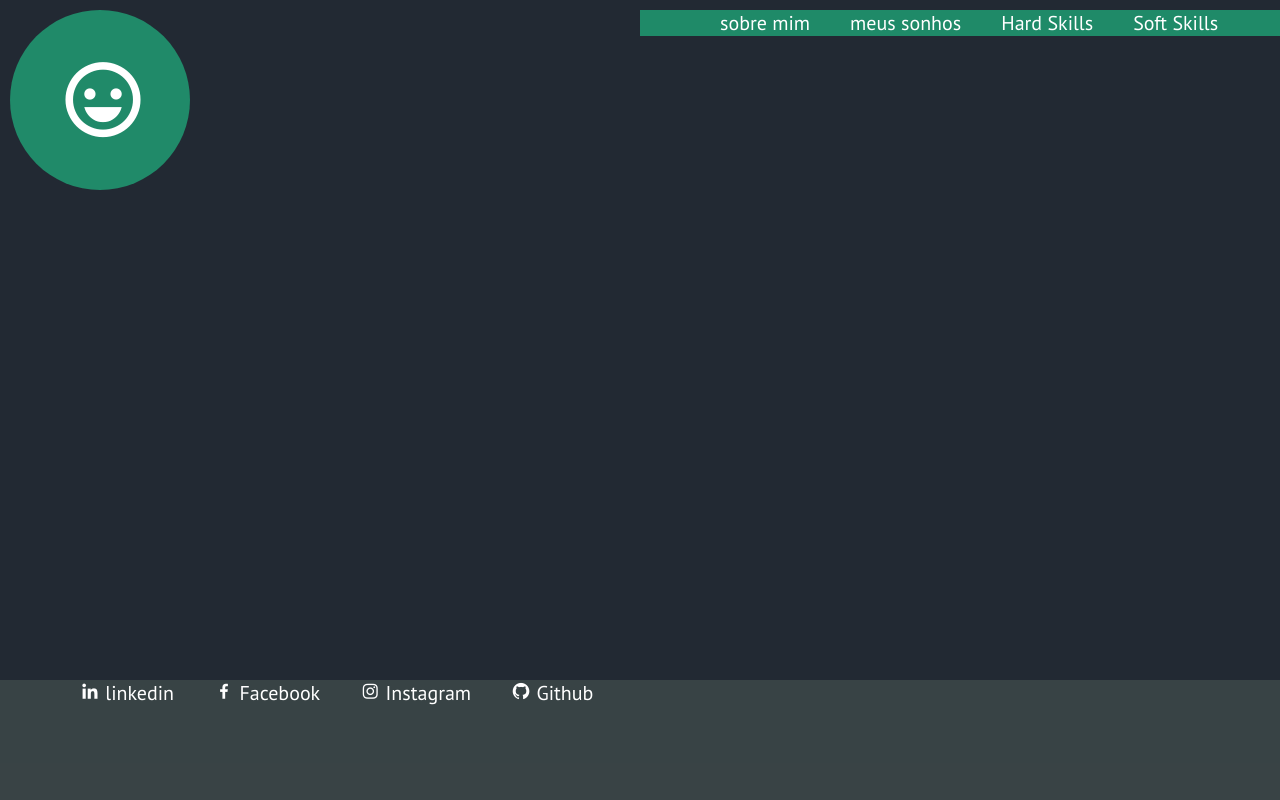
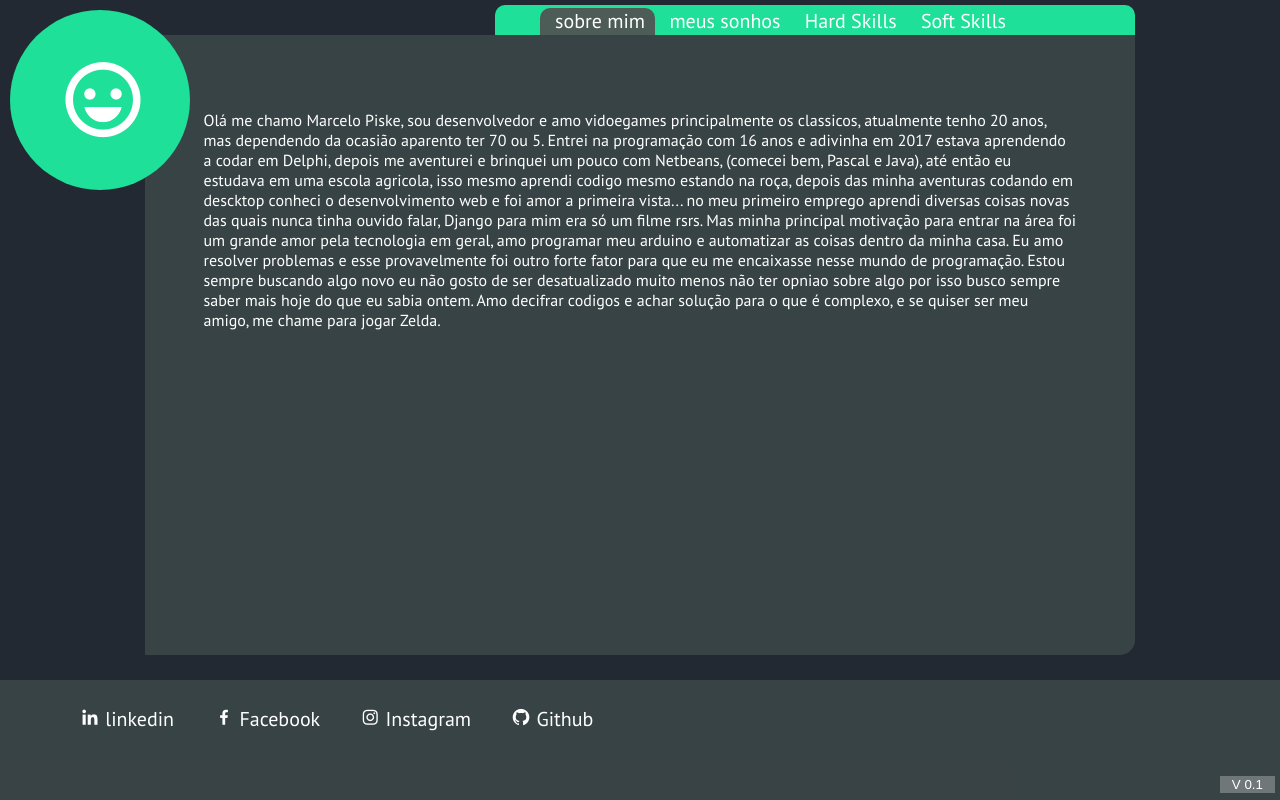
Before and after one commit to MarceloPiske/meuperfil, a plain HTML site: page html/index.html in a window 1280 px wide. Drawn offline with nearby package versions, Linux system fonts and the light colour scheme.

Commit message:
subindo codigo

```diff
--- a/css/index.css
+++ b/css/index.css
@@ -5,31 +5,47 @@ body{
     color: white;
 }
 header{
+    border-radius: 10px 10px 0 0;
     position: fixed;
-    right: 0px;
-    height: 10vh;
+    margin: 0;
+    top: 5px;
+    right: calc(20vh - 15px);
+    height: 30px;
     width: 50vw;
-
+    background-color: #1ee099;
+    vertical-align: auto;
 }
 header nav{
-    position: absolute;
+    margin-top: 15px;
     width: 100%;
-    background-color: #1ee09988
+    height: 100%;
+    transform: translateY(-40%);
 }
 header nav ul{
     margin: 0;
 }
 header nav ul li{
+    width: auto;
+    margin-left: 20px;
+    display: inline;
     cursor: pointer;
-    float: left;
+    /* float: left; */
     list-style: none;
-    margin-left: 40px;
-    font-size: 2.5vh;
+    font-size: 20px;
+}
+.animation_float{
+    bottom: 0;
+    left: 45px;
+    border-radius: 10px 10px 0 0;
+    height: 90%;
+    width: 115px;
+    position: absolute;
+    background-color: #4d5c57;
 }
 .perfil{
     border-radius: 50%;
     font-size: 90px;
-    background-color: #1ee09988;
+    background-color: #1ee099;
     width: 20vh;
     height: 20vh;
     text-align: center;
@@ -40,7 +56,21 @@ header nav ul li{
     margin-top: 50%;
     transform: translate(-10%,-50%);
 }
-
+.descriptions_content{
+    z-index: -1;
+    top: 35px;
+    left: calc(20vh - 15px);
+    right: calc(20vh - 15px);
+    position: absolute;
+    /* width: 70vw; */
+    height: 75vh;
+    background-color: #4e5a5685;
+    border-radius: 15px 0;
+    padding: 10px;
+}
+.descriptions_content div{
+    padding: 5%;
+}
 footer{
     position: absolute;
     bottom: 0px;
@@ -49,7 +79,7 @@ footer{
     height: 15vh;
 }
 footer ul{
-    margin: 0;
+    margin: auto;
 }
 footer ul li{
     cursor: pointer;
@@ -57,6 +87,7 @@ footer ul li{
     list-style: none;
     margin-left: 40px;
     font-size: 2.5vh;
+    transform: translateY(100%);
 }
 footer input:disabled{
     position: absolute;
@@ -67,5 +98,4 @@ footer input:disabled{
     border: 0;
     color: white;
     width: 4vw;
-
 }
--- a/html/index.html
+++ b/html/index.html
@@ -15,27 +15,67 @@
 
 <body>
   <header>
+    <div class="animation_float">
+
+    </div>
     <nav>
       <ul>
-        <li>sobre mim</li>
-        <li>meus sonhos</li>
-        <li>Hard Skills</li>
-        <li>Soft Skills</li>
+        <li onclick="seeDescription('sobre')">sobre mim</li>
+        <li onclick="seeDescription('sonho')">meus sonhos</li>
+        <li onclick="seeDescription('hardskill')">Hard Skills</li>
+        <li onclick="seeDescription('softskill')">Soft Skills</li>
       </ul>
     </nav>
   </header>
-  <section class="perfil">
-    <img src="" alt="">
-    <i class='bx bx-happy'></i>
-  </section>
+  <main>
+    <section class="perfil">
+      <img src="" alt="">
+      <i class='bx bx-happy'></i>
+    </section>
+
+    <section class="descriptions_content">
+      <div id="sobre">
+        <p>
+          Olá me chamo Marcelo Piske, sou desenvolvedor e amo vidoegames principalmente
+          os classicos, atualmente tenho 20 anos, mas dependendo da ocasião aparento ter
+          70 ou 5.
+          Entrei na programação com 16 anos e adivinha em 2017 estava aprendendo a codar em Delphi,
+          depois me aventurei e brinquei um pouco com Netbeans, (comecei bem, Pascal e Java),
+          até então eu estudava em uma escola agricola, isso mesmo aprendi codigo mesmo estando na roça,
+          depois das minha aventuras codando em descktop conheci o desenvolvimento web e foi amor a primeira vista...
+          no meu primeiro emprego aprendi diversas coisas novas das quais nunca tinha ouvido falar,
+          Django para mim era só um filme rsrs.
+          Mas minha principal motivação para entrar na área foi um grande amor pela tecnologia em geral,
+          amo programar meu arduino e automatizar as coisas dentro da minha casa.
+          Eu amo resolver problemas e esse provavelmente foi outro forte fator para que eu me encaixasse
+          nesse mundo de programação.
+          Estou sempre buscando algo novo eu não gosto de ser desatualizado muito menos não ter opniao sobre algo
+          por isso busco sempre saber mais hoje do que eu sabia ontem.
+          Amo decifrar codigos e achar solução para o que é complexo, e se quiser ser meu amigo, me chame para jogar
+          Zelda.
+        </p>
+      </div>
+      <div id="sonho">
+
+      </div>
+      <div id="hardskill" >
+
+      </div>
+      <div id="softskill" >
+
+      </div>
+    </section>
+  </main>
   <footer>
     <ul>
-      <li><i class='bx bxl-linkedin' ></i> linkedin</li>
-      <li><i class='bx bxl-facebook'></i> Facebook</li>
-      <li><i class='bx bxl-instagram' ></i> Instagram</li>
-      <li><i class='bx bxl-github' ></i> Github</li>
+      <li><i class='bx bxl-linkedin'></i><a href=""></a> linkedin</li>
+      <li><i class='bx bxl-facebook'></i><a href=""></a> Facebook</li>
+      <li><i class='bx bxl-instagram'></i><a href=""></a> Instagram</li>
+      <li><i class='bx bxl-github'></i><a href=""></a> Github</li>
     </ul>
+    <input value="V 0.1" type="text" disabled>
   </footer>
+  <script src="/javascript/index.js"></script>
 </body>
 
 </html>
--- /dev/null
+++ b/javascript/index.js
@@ -0,0 +1,11 @@
+function seeDescription(id) {
+    document.getElementById(id).style.display = "block"
+    let array = ["sobre", "sonho", "hardskill", "softskill"]
+    for (i in array){
+        if (array[i] !== id){
+            //console.log(array[i] , id);
+            document.getElementById(array[i]).style.display = "none"
+        }
+
+    }
+}
```
